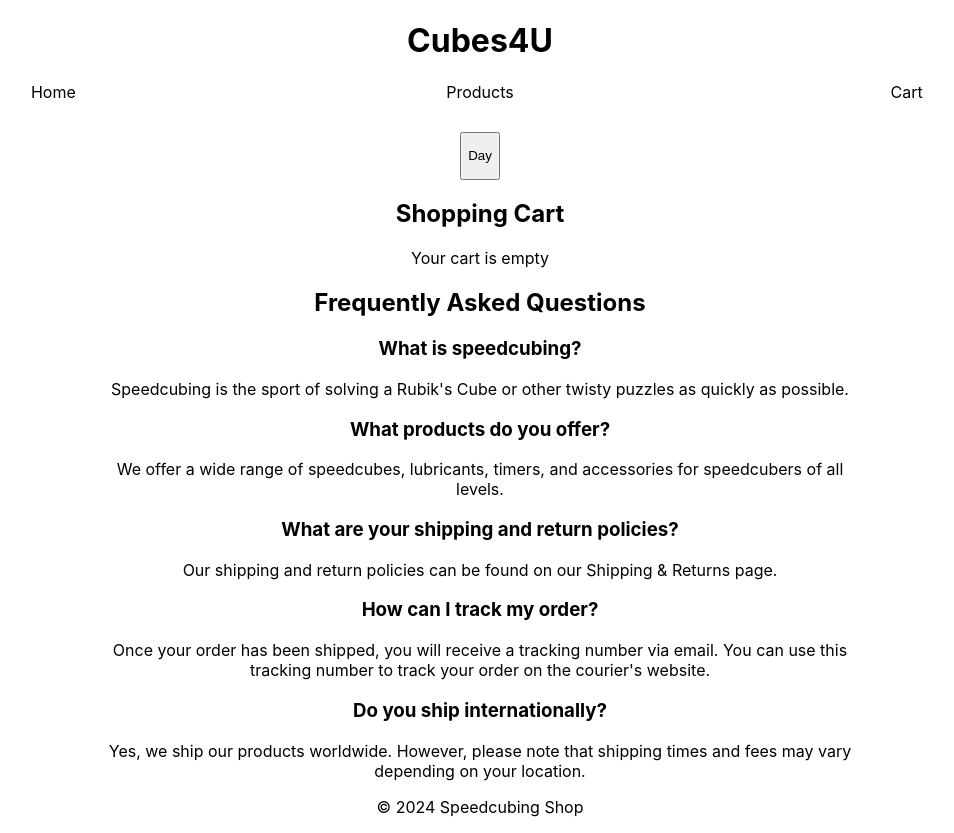
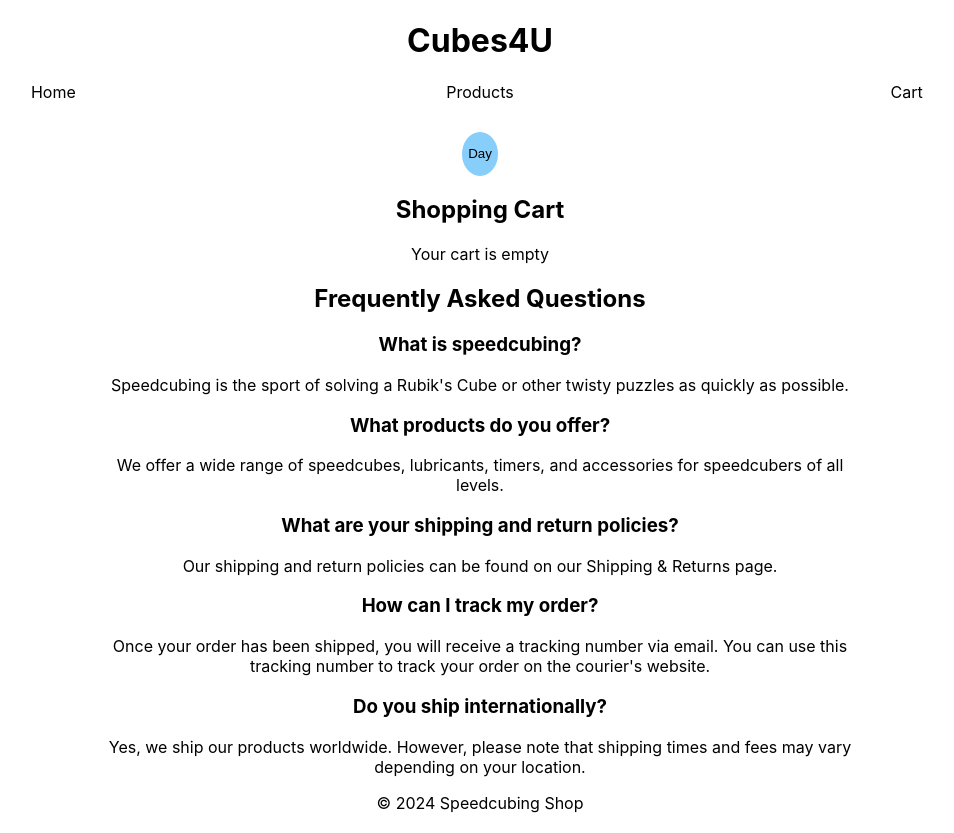
Before and after one commit to gleblobanov08/cube-store, a React (Create React App) app in the folder cube-store/: page /cart in a window 1280 px wide. Shown: the whole page, without its empty margins (160-1114 px from the left). Built offline with nearby package versions, Linux system fonts and the light colour scheme.

Commit message:
v.1.2.1 - minor changes

```diff
--- a/cube-store/src/components/Modal.js
+++ b/cube-store/src/components/Modal.js
@@ -23,7 +23,7 @@ export default function Modal({ isOpen, onClose, message }) {
     borderRadius: '20px',
     background: 'white',
     color: 'black',
-    fontSize: '1.5rem',
+    fontSize: '1.2rem',
     position: 'relative',
   };
 
@@ -38,28 +38,9 @@ export default function Modal({ isOpen, onClose, message }) {
     cursor: 'pointer',
   };
 
-  const responsiveFontSize = `
-    @media (max-width: 600px) {
-      .modal-content {
-        font-size: 1.2rem;
-      }
-    }
-    @media (min-width: 600px) and (max-width: 1200px) {
-      .modal-content {
-        font-size: 1.5rem;
-      }
-    }
-    @media (min-width: 1200px) {
-      .modal-content {
-        font-size: 2rem;
-      }
-    }
-  `;
-
   return (
     isOpen && (
       <div className="modal-overlay" style={overlayStyle} onClick={onClose}>
-        <style>{responsiveFontSize}</style>
         <div className="modal" style={contentStyle} onClick={(e) => e.stopPropagation()}>
           <div className="modal-content">
             <button onClick={onClose} style={buttonStyle}>X</button>
--- a/cube-store/src/styles/CartPage.module.css
+++ b/cube-store/src/styles/CartPage.module.css
@@ -5,7 +5,7 @@
     border: 1px solid grey;
     border-radius: 15px;
     font-size: 20px;
-    background-color: beige;
+    background-color: rgb(255, 199, 56);
     color: black;
     .cartGrid {
         display: grid;
@@ -24,8 +24,8 @@
 h3 a {
     border-radius: 10px;
     padding: 14px;
-    color: white;
-    background-color: rgb(38, 0, 128);
+    color: var(--text-color);
+    background-color: lightskyblue;
     font-size: 18px;
     font-weight: bold;
 }
--- a/cube-store/src/styles/Components.css
+++ b/cube-store/src/styles/Components.css
@@ -15,6 +15,14 @@ nav ul {
 }
 nav div {
     width: 100%;
+}
+
+.theme-switcher {
+    color: var(--text-color);
+    background: lightskyblue;
+    border: none;
+    border-radius: 50%;
+    cursor: pointer;
 }
 
 a {
```
